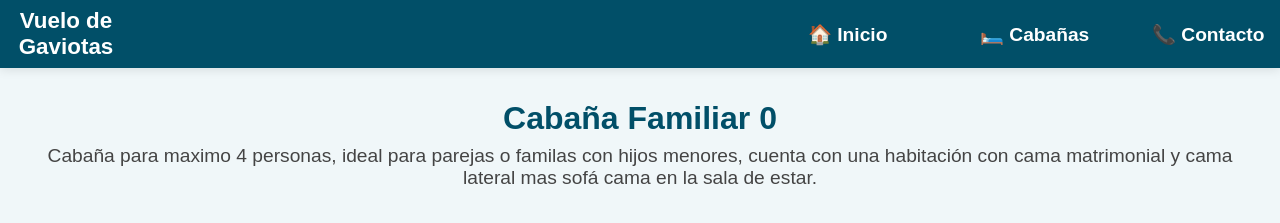
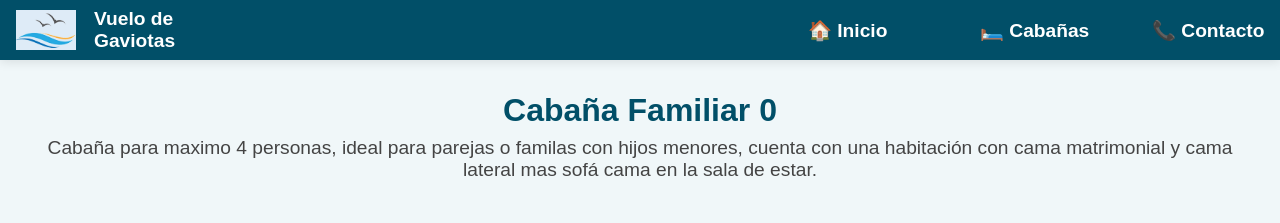
Before and after one commit to turizar/Vuelo-de-Gaviotas-V3, a plain HTML site: page docs/cabin0.html in a window 1280 px wide. Shown: the top 223 px of the page. Drawn offline with Linux system fonts and the light colour scheme.

Commit message:
Update cabin0.html

```diff
--- a/docs/cabin0.html
+++ b/docs/cabin0.html
@@ -10,7 +10,11 @@
 <body>
   <header>
     <div class="container">
-      <h1 class="logo">Vuelo de Gaviotas</h1>
+      <a href="index.html" style="display: flex; align-items: center; gap: 8px; text-decoration: none; color: inherit;">
+        <img src="images/logo-vuelodegaviotas2.png" alt="Ícono de gaviota" width="30">
+        <span>Vuelo de Gaviotas</span>
+      </a>
+
       <nav id="nav">
         <ul>
           <li><a href="index.html">🏠 Inicio</a></li>
```
